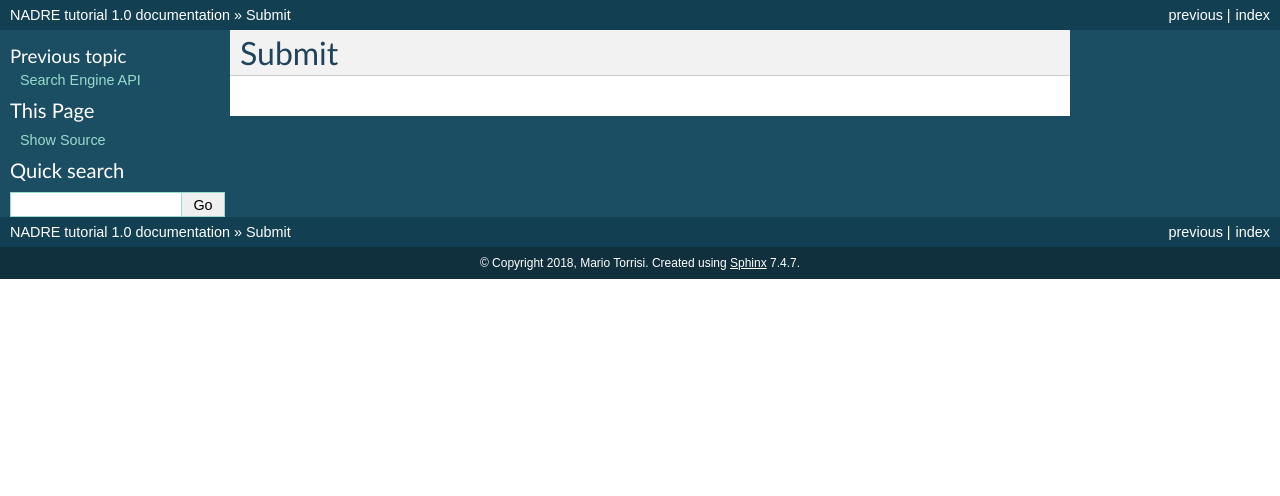
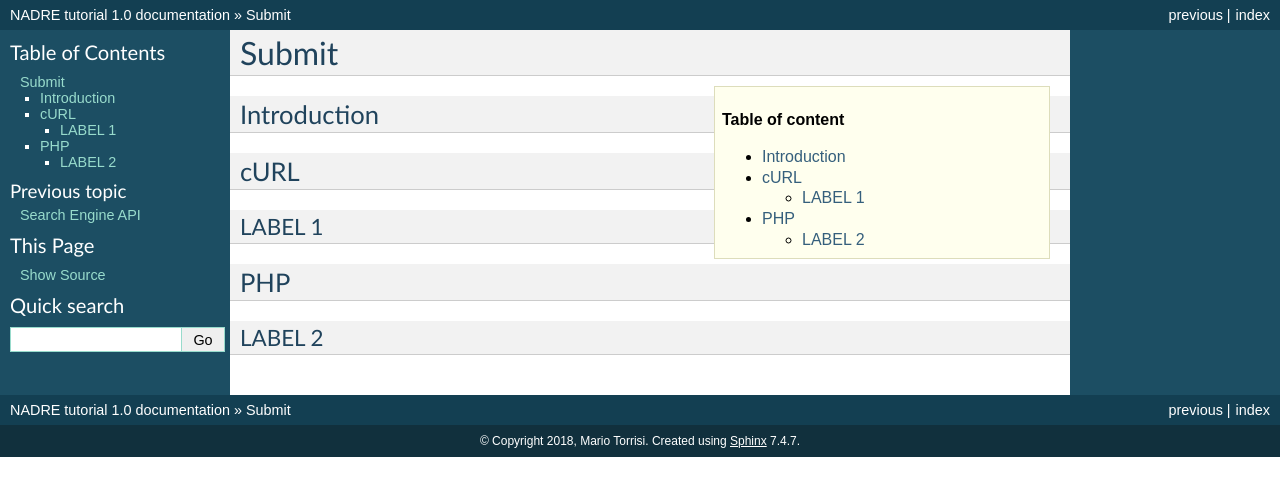
Before and after one commit to nadre-project/nadre-tutorial, a Sphinx documentation site: the page built from docs/submit-records.rst, in a window 1280 px wide. Shown: the top 496 px of the page. Built offline with Sphinx 7.4.7, drawn with Linux system fonts in a browser that asks for light colours.

Commit message:
Start submission tutorial integration.   - Add DOIs references to presentation and video recording;   - Some minor fix to search engine tutorial.

```diff
--- /dev/null
+++ b/docs/figures/search.json
@@ -0,0 +1 @@
+[{"doi": null, "title": {"title": "NADRE Tutorials"}, "abstract": {"summary": "This document contains the list of links to NADRE tutorials, both slides and video-recordins. The list is also visibile by clicking on the \"References\" tab in this page."}, "collection": {"primary": "PRESENTATIONSNADRE"}, "creation_date": "2018-08-10T16:05:10", "recid": 103, "authors": [{"first_name": "", "last_name": "Roberto Barbera", "full_name": "Roberto Barbera"}, {"first_name": "", "last_name": "Rita Ricceri", "full_name": "Rita Ricceri"}, {"first_name": "", "last_name": "Mario Torrisi", "full_name": "Mario Torrisi"}]}]
--- a/docs/search-engine-api.rst
+++ b/docs/search-engine-api.rst
@@ -147,6 +147,8 @@ Where
 .. Where
   **ot** output tags, is a comma separated lists of tags should be shown (e.g. ‘’ to get all fields, ‘title’ to get titles only).
 
+.. _`JSON API`:
+
 JSON API
 ------------
 
--- a/docs/submit-records.rst
+++ b/docs/submit-records.rst
@@ -1,2 +1,37 @@
 Submit
 ======
+
+.. sidebar:: Table of content
+
+  * `Introduction`_
+  * `cURL`_
+
+    * :ref:`sub-label1`
+  * `PHP`_
+
+    * :ref:`sub-label2`
+
+.. _`Introduction`:
+
+Introduction
+------------
+
+.. _`cURL`:
+
+cURL
+------------
+
+.. _`sub-label1`:
+
+LABEL 1
+^^^^^^^^^^^^
+
+.. _`PHP`:
+
+PHP
+------------
+
+.. _`sub-label2`:
+
+LABEL 2
+^^^^^^^^^^^^
```
Also changed, not shown: docs/index.rst (+7 -2 lines).
